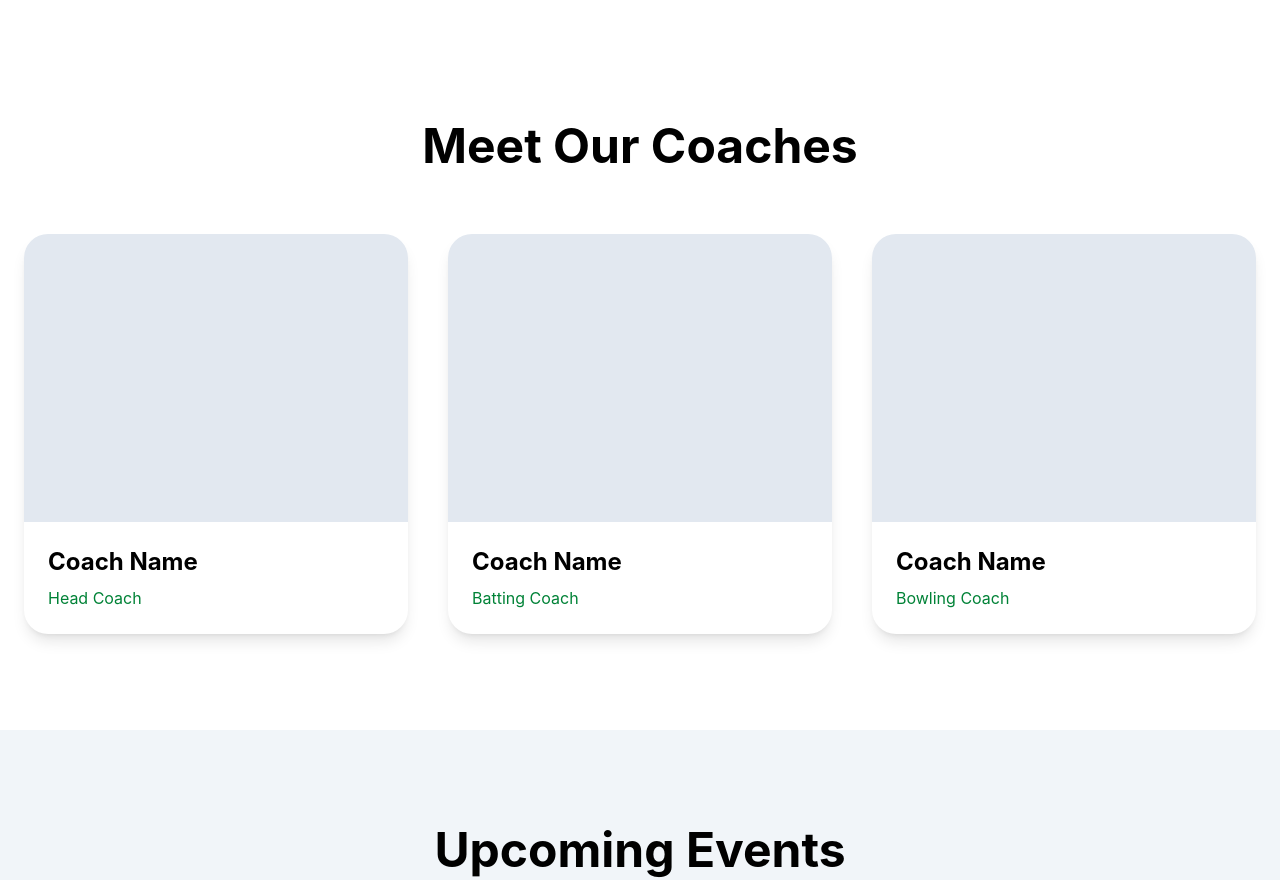
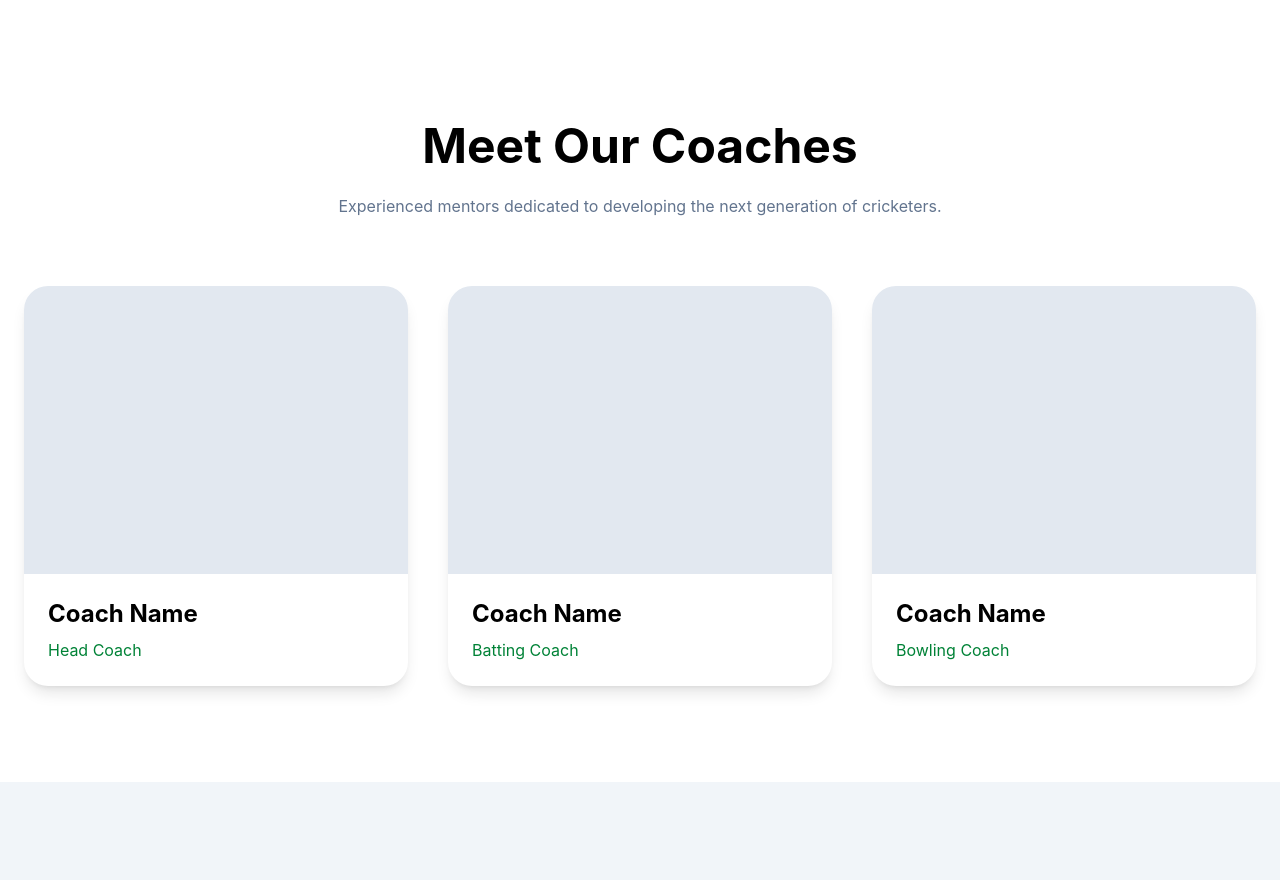
Before and after one commit to apexalphaa/rscc-app, a React (Vite) app in the folder apps/frontend/: page / in a window 1280 px wide. Shown: the part 2700-3580 px from the top of the page. Built offline with nearby package versions, Linux system fonts and the light colour scheme.

Commit message:
Update Coaches.jsx

```diff
--- a/apps/frontend/src/components/Coaches.jsx
+++ b/apps/frontend/src/components/Coaches.jsx
@@ -1,3 +1,5 @@
+import SectionTitle from "./SectionTitle";
+
 const coaches = [
   {
     name: "Coach Name",
@@ -19,19 +21,18 @@ export default function Coaches() {
 
       <div className="max-w-7xl mx-auto px-6">
 
-        <h2 className="text-5xl font-bold text-center">
-          Meet Our Coaches
-        </h2>
+        <SectionTitle
+          title="Meet Our Coaches"
+          subtitle="Experienced mentors dedicated to developing the next generation of cricketers."
+        />
 
         <div className="grid md:grid-cols-3 gap-10 mt-16">
 
           {coaches.map((coach) => (
-
             <div
               key={coach.role}
-              className="rounded-3xl shadow-lg overflow-hidden bg-white"
+              className="rounded-3xl overflow-hidden shadow-lg bg-white hover:shadow-2xl transition"
             >
-
               <div className="h-72 bg-slate-200"></div>
 
               <div className="p-6">
@@ -47,12 +48,12 @@ export default function Coaches() {
               </div>
 
             </div>
-
           ))}
 
         </div>
 
       </div>
+
     </section>
   );
 }
```
